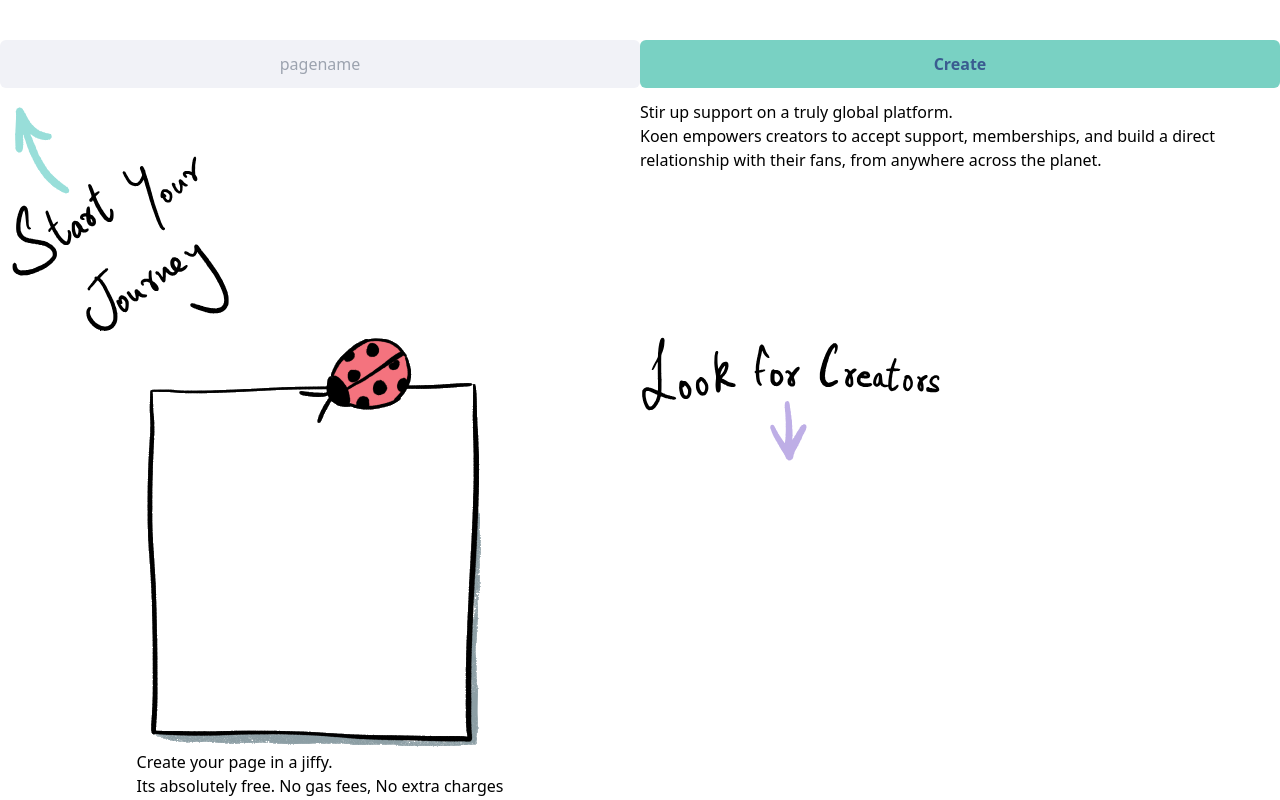
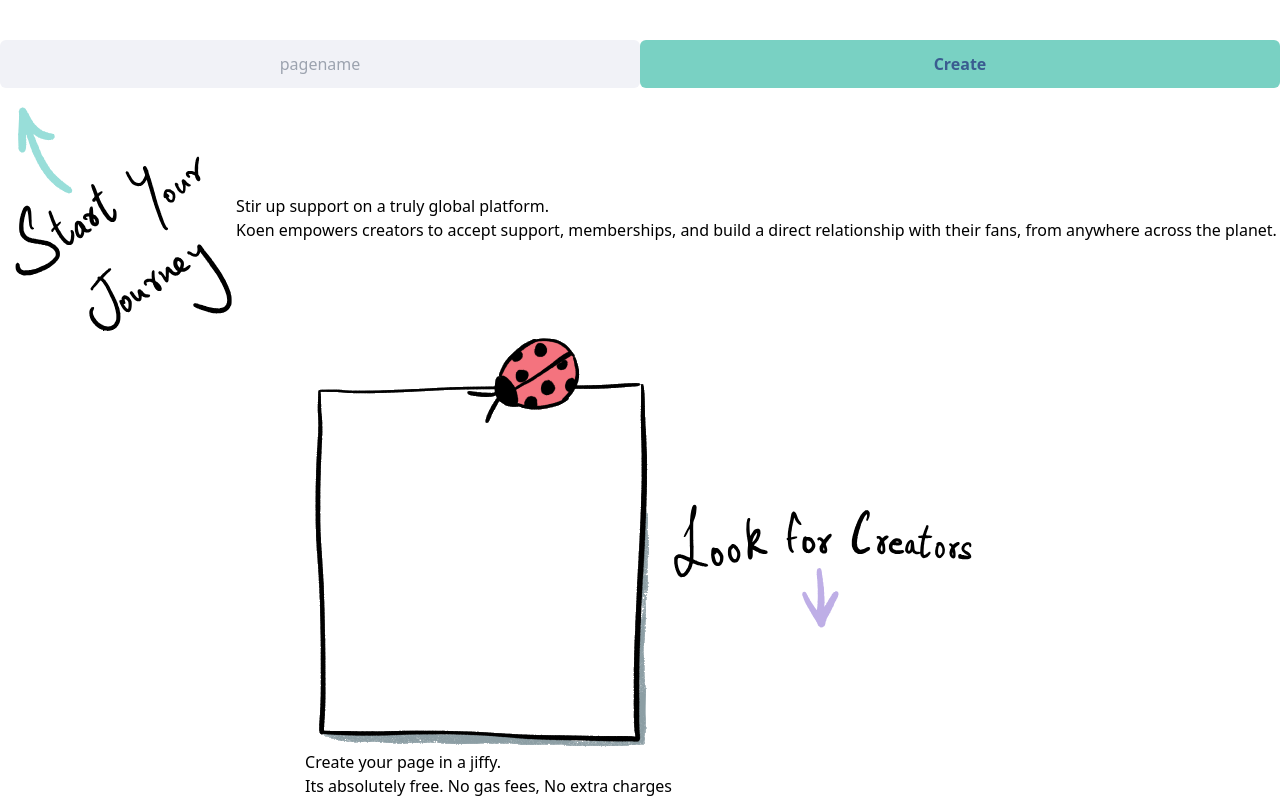
Before and after one commit to cryptopatron/web-app, a React (Create React App) app: page / in a window 1280 px wide. Built offline with nearby package versions, Linux system fonts and the light colour scheme.

Commit message:
loading page

```diff
--- a/src/pages/landing-page/index.tsx
+++ b/src/pages/landing-page/index.tsx
@@ -25,9 +25,9 @@ export default function LandingPage() {
 
                 </form>
 
-                <div className="grid grid-cols-1 md:grid-cols-2 place-content-center">
+                <div className="flex flex-col md:flex-row justify-center items-center">
 
-                    <div className="">
+                    <div className=" ">
                         <img src={ImageStartJourney} alt="start journey" />
                     </div>
 
@@ -36,11 +36,13 @@ export default function LandingPage() {
                         <p className="">Koen empowers creators to accept support,
                             memberships, and build a direct relationship with their fans, from anywhere across the planet.</p>
                     </div>
+                </div>
 
-                    <div className="col mx-auto">
+                <div className="flex flex-col md:flex-row justify-center items-center">
+                    <div className="">
                         <div className="ladybird mx-auto">
                             <img src={ImageLadyBird} className="img-responsive" />
-                            <div className="overlay-text">
+                            <div className="">
 
                                 <h3> Create your page in a jiffy. </h3>
                                 <p> Its absolutely free. No gas fees, No extra charges </p>
```
